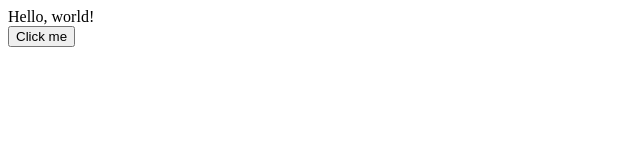
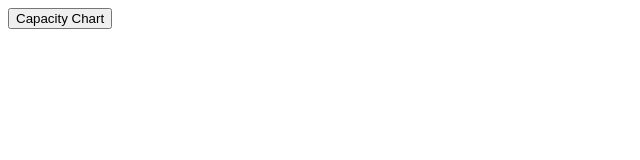
Before and after one commit to Jere7/jquery-test, a plain HTML site: page index.html in a window 1280 px wide. Shown: the whole page, without its empty margins (0-640 px from the left). Drawn offline with nearby package versions, Linux system fonts and the light colour scheme.

Commit message:
some jquery-hello world

```diff
--- a/index.html
+++ b/index.html
@@ -5,13 +5,16 @@
 </head>
 <body>
 
-<div id="divTest1"></div>
-
-<script type="text/javascript">
-$("#divTest1").text("Hello, world!");
+<script>
+  $(document).ready(function(){
+    $('#MyButton').click(function(){
+       CapacityChart();
+    });
+  });
 </script>
 
-<button>Click me</button>
+<input type="button" value="Capacity Chart" id="MyButton" >
 
 </body>
+
 </html>
```
